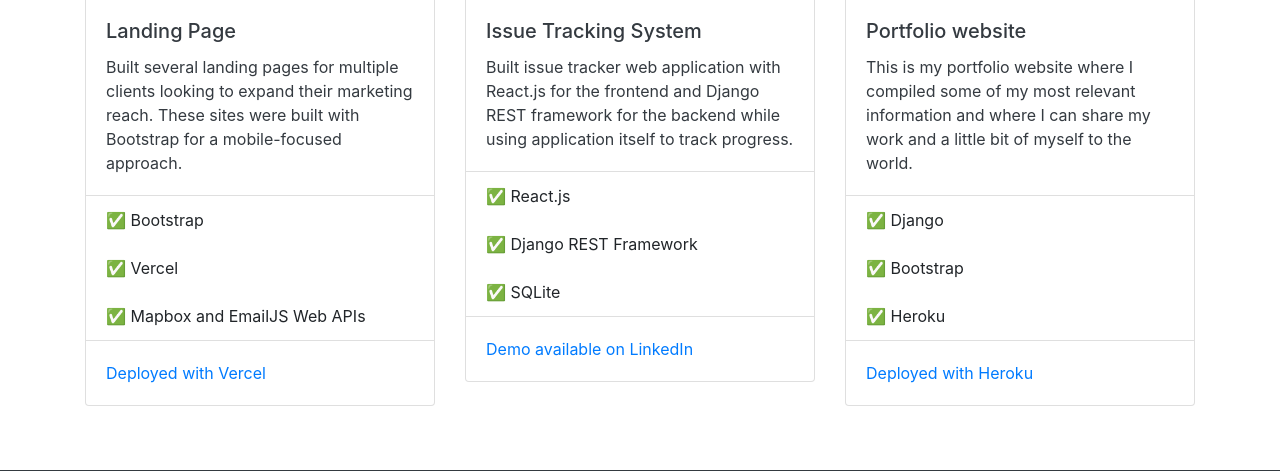
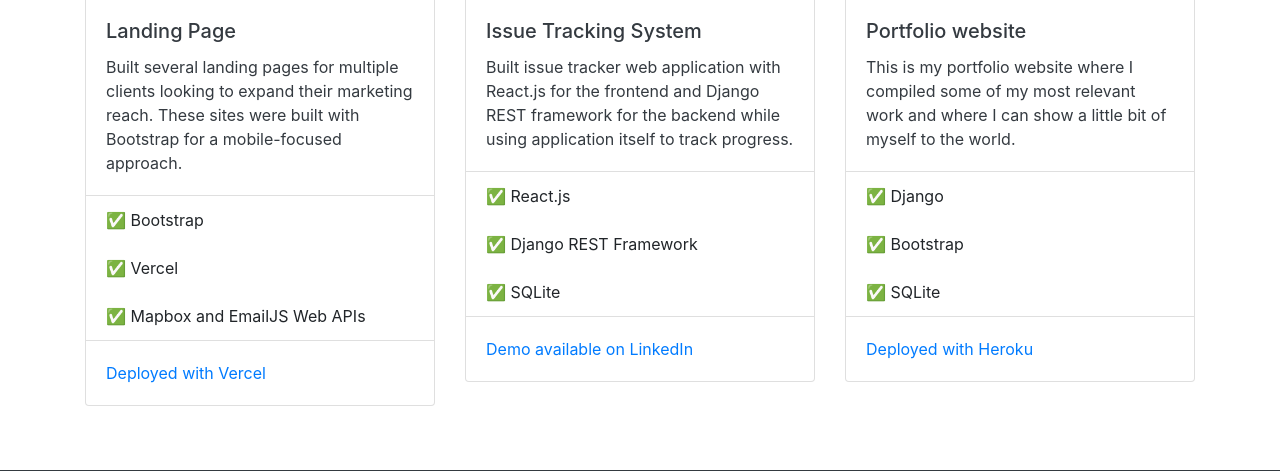
Before and after one commit to PLOOQ/myportfolio, a Django app: page /devweb in a window 1280 px wide. Shown: the part 1309-1780 px from the top of the page. Run offline with Django 3.2, Linux system fonts and the light colour scheme; some libraries are stand-ins or nearby versions.

Commit message:
Minor text changes

```diff
--- a/fields/templates/fields/aweb-dev.html
+++ b/fields/templates/fields/aweb-dev.html
@@ -17,7 +17,7 @@
             fast web applications and websites that fit in today's modern UI/UX expectations.
             It took me around <strong> five months </strong> to learn the fundamentals and to create my first
             web applications. I am currently advancing my web development skills by taking courses, earning certifications and by building
-            applications.Below you will find the web development toolkit and projects I have worked on ever since.
+            applications. Below you will find the web development toolkit and projects I have worked on ever since.
         </p>
     </div>
 </section>
@@ -145,12 +145,12 @@
                 <img class="card-img" src="{%static "/media/Portfolio_Website.png"%}" class="card-img-top" alt="...">
                 <div class="card-body">
                     <h5 class="card-title">Portfolio website</h5>
-                    <p class="card-text">This is my portfolio website where I compiled some of my most relevant information and where I can share my work and a little bit of myself to the world. </p>
+                    <p class="card-text">This is my portfolio website where I compiled some of my most relevant work and where I can show a little bit of myself to the world. </p>
                 </div>
                 <ul class="list-group list-group-flush">
                     <li class="list-group-item">✅ Django</li>
                     <li class="list-group-item">✅ Bootstrap</li>
-                    <li class="list-group-item">✅ Heroku</li>
+                    <li class="list-group-item">✅ SQLite</li>
                 </ul>
                 <div class="card-body">
                     <a href="https://mighty-myportfolio.herokuapp.com/" class="card-link">Deployed with Heroku</a>
--- a/fields/templates/fields/contact-info.html
+++ b/fields/templates/fields/contact-info.html
@@ -12,6 +12,7 @@
 <section class="bg-dark p-5">
     <div id="game_dev_container" class="container-sm">
         <h1 class="text-light"> Contact Info </h1>
+        <p class="text-light"> Contact me if you are interested in learning more or if you would like to hire my services!</p>
         <div>
             <ul class="list-group text-dark">
                 <li class="list-group-item">Name: Pablo Loo</li>
```
